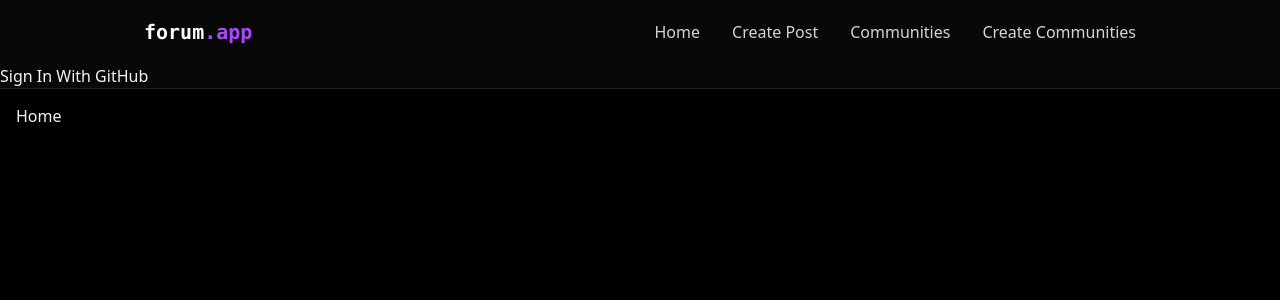
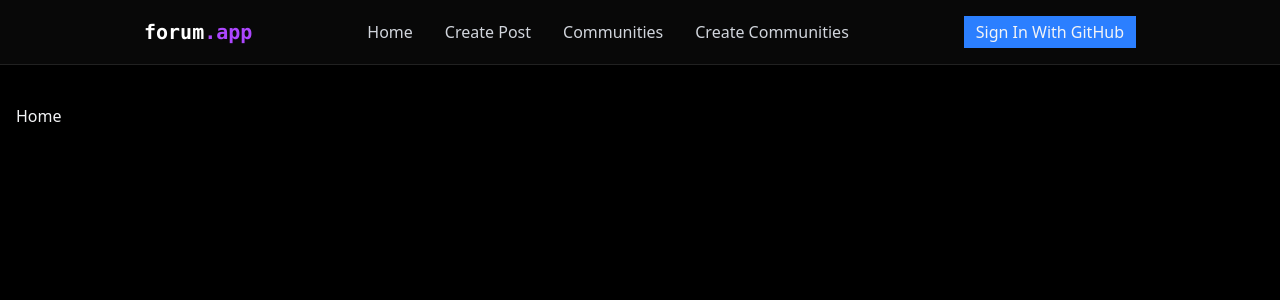
Before and after one commit to LeGabriel254/alx-project-nexus, a React (Vite) app: page / in a window 1280 px wide. Shown: the top 300 px of the page. Built offline with nearby package versions, Linux system fonts and the light colour scheme; no server answers.

Commit message:
Chored:Desktop Auth modified

```diff
--- a/src/components/Navbar.tsx
+++ b/src/components/Navbar.tsx
@@ -1,10 +1,10 @@
-import {  useState } from "react"
+import { useState } from "react"
 import { Link } from "react-router"
 import { useAuth } from "../context/AuthContext"
 
 export const Navbar = () => {
   const [menuOpen, setMenuOpen] = useState(false)
-  const {signInWithGitHub, signOut, user} = useAuth();
+  const { signInWithGitHub, signOut, user } = useAuth();
   const displayName = user?.user_metadata.user_name || user?.email;
   return (
     <nav className="fixed top-0 w-full z-40 bg-[rgba(10,10,10,0.8)] backdrop-blur-lg border-b border-white/10 shadow-lg">
@@ -40,6 +40,33 @@ export const Navbar = () => {
             >
               Create Communities
             </Link>
+          </div>
+
+          {/* Desktop Auth */}
+          <div className="hidden md:flex items-center">
+            {user ? (
+              <div className="flex items-center space-x-4">
+                {user.user_metadata.avatar_url && (
+                  <img
+                    src={user.user_metadata.avatar_url}
+                    alt="User Avatar"
+                    className="w-8 h-8 rounded-full object-center"
+                  />
+                )}
+                <span className="text-gray-300">{displayName}</span>
+                <button onClick={signOut} className="bg-red-500 py-1 rounded">
+                  Sign Out
+                </button>
+              </div>
+            ) : (
+
+              <button
+                onClick={signInWithGitHub}
+                className="bg-blue-500 px-3 py-1"
+              >
+                Sign In With GitHub
+              </button>
+            )}
           </div>
 
           {/*Mobile Menu*/}
@@ -78,19 +105,6 @@ export const Navbar = () => {
         </div>
       </div>
 
-      {/* Desktop Auth */}
-      <div>
-        {user ? (
-          <div>
-            <span>{displayName}</span>
-            <button onClick={signOut}>Sign Out</button>
-          </div>
-        ) : (
-
-        <button onClick={signInWithGitHub}>Sign In With GitHub</button>
-        )}
-      </div>
-
       {/* Mobile Menu */}
       {menuOpen && (
         <div className="md:hidden bg-[rgba(10,10,10,0.9)]">
```
